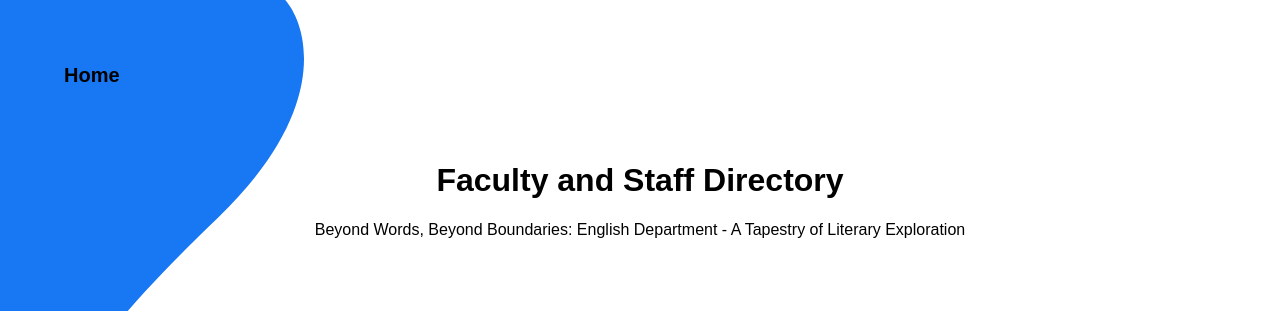
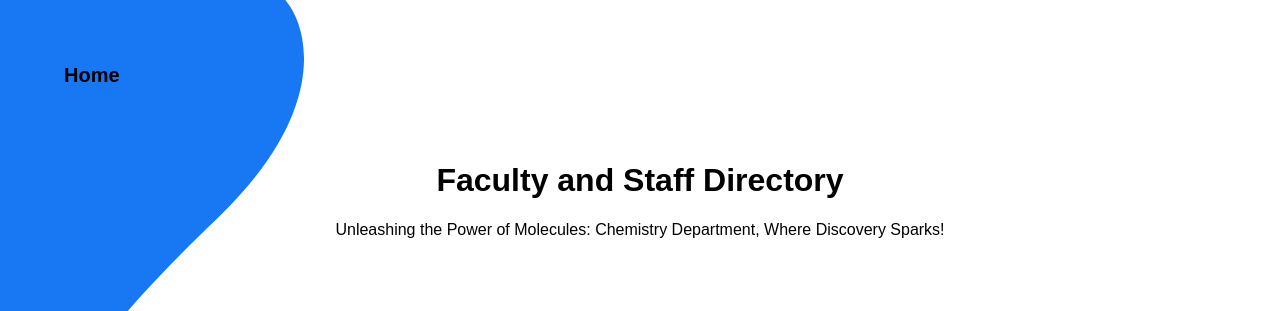
Before and after one commit to PanduCollege/Chemistry, a plain HTML site: page about.html in a window 1280 px wide. Shown: the top 311 px of the page. Drawn offline with Linux system fonts and the light colour scheme.

Commit message:
Update about.html

```diff
--- a/about.html
+++ b/about.html
@@ -154,7 +154,7 @@ h1{
 
         <br><br><br>
         <h1>Faculty and Staff Directory</h1>
-        <p class="detail">Beyond Words, Beyond Boundaries: English Department - A Tapestry of Literary Exploration</p>
+        <p class="detail">Unleashing the Power of Molecules: Chemistry Department, Where Discovery Sparks!</p>
         <br>
 
 <br>
```
